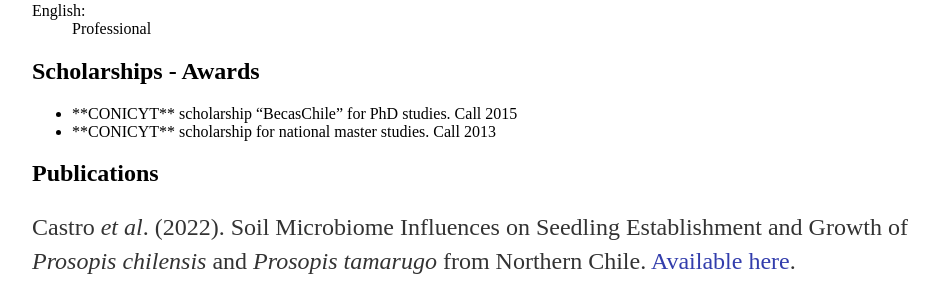
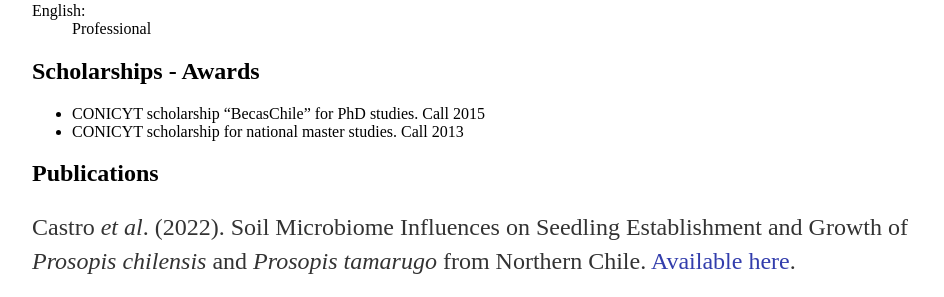
Before and after one commit to davcastrom/davcastrom.github.io, a Jekyll site: the page built from cv/index.html, in a window 1280 px wide. Shown: the part 920-1217 px from the top of the page, without its empty margins (160-1104 px from the left). Built offline with Jekyll 4.4.1, drawn with Linux system fonts in a browser that asks for light colours.

```diff
--- a/cv/index.html
+++ b/cv/index.html
@@ -19,12 +19,12 @@ title: David Castro CV
 
 <table>
 	<tr>
-	  <th></th>
-	  <th></th>
-	  <th></th>
-	  <th></th>
-	  <th></th>
-	  <th></th>
+	  <th> </th>
+	  <th> </th>
+	  <th> </th>
+	  <th> </th>
+	  <th> </th>
+	  <th> </th>
 	</tr>
 	<tr>
 	  <td>R</td>
@@ -123,8 +123,8 @@ title: David Castro CV
 
 <h2>Scholarships - Awards</h2>
 <ul>
-	<li>**CONICYT** scholarship “BecasChile” for PhD studies. Call 2015</li>
-	<li>**CONICYT** scholarship for national master studies. Call 2013</li>
+	<li>CONICYT scholarship “BecasChile” for PhD studies. Call 2015</li>
+	<li>CONICYT scholarship for national master studies. Call 2013</li>
 </ul>
 
 <h2>Publications</h2>
```
